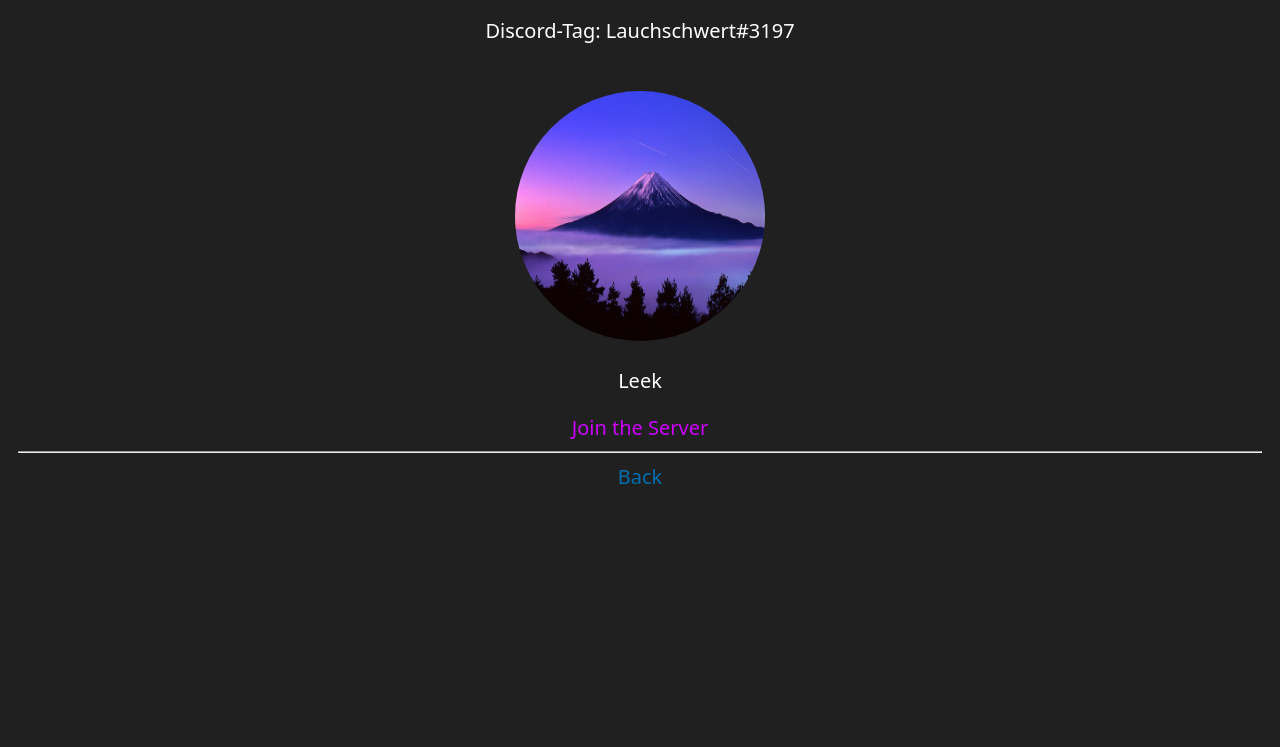
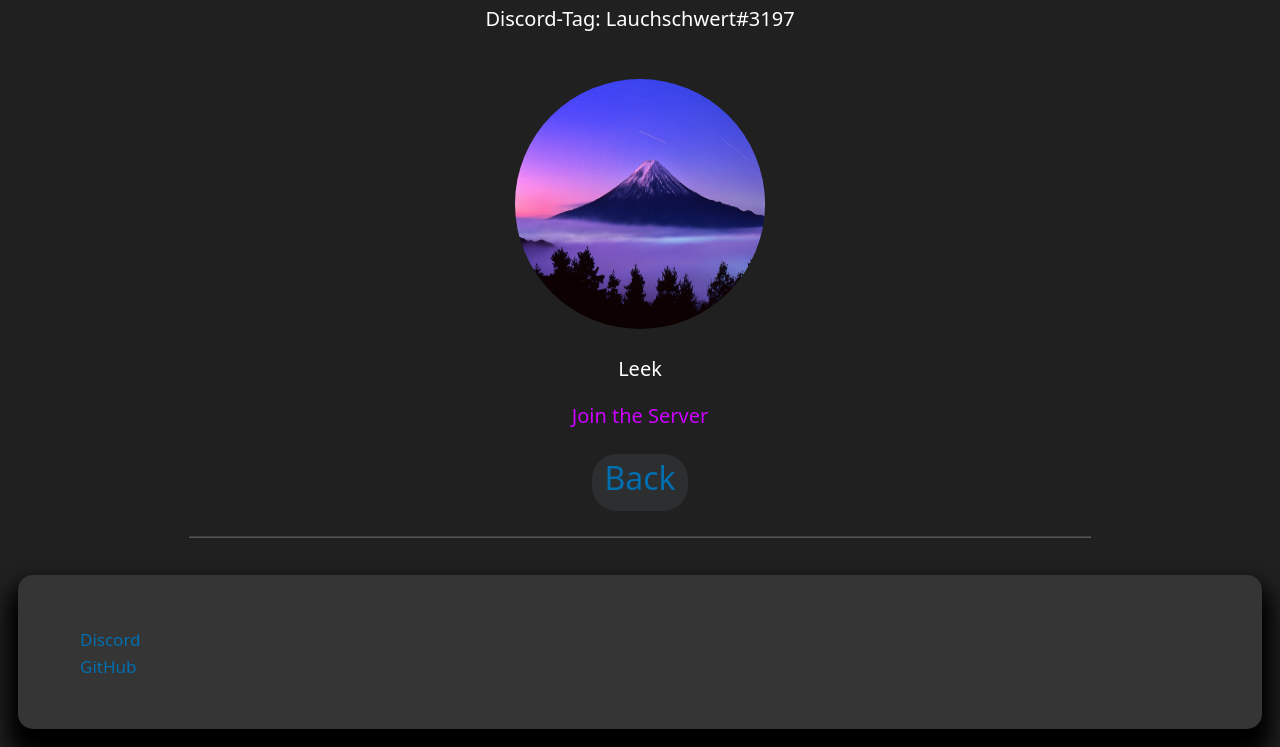
Before and after one commit to Lauchschwert/Website, a plain HTML site: page discord.html in a window 1280 px wide. Shown: the part 530-1277 px from the top of the page. Before the commit the page ends 1038 px from the top, so only its background shows below. Drawn offline with Linux system fonts and the light colour scheme.

Commit message:
Website cleanup
💚 - Improvement in User Accessibility

💚 - Top + Bot -Navbar more smooth

💚 - added Box shadows to top and bot navbar which change color and size of the Navbar and shadow

```diff
--- a/assets/style.css
+++ b/assets/style.css
@@ -1,7 +1,6 @@
 * {
   font-family: system-ui, -apple-system, BlinkMacSystemFont, 'Segoe UI', Roboto, Oxygen, Ubuntu, Cantarell, 'Open Sans', 'Helvetica Neue', sans-serif;
   color: white;
-  transition-duration: .7s;
 }
 body {
   background: rgb(32, 32, 32);
@@ -11,29 +10,43 @@ body {
 }
 a.tl {
   color: rgb(0, 111, 175);
-  transition-duration: .5s;
+  transition-duration: .2s;
 }
 a.tl:hover {
   color: aqua;
   transition: .5s;
-  transition-duration: .5s;
+  transition-duration: .2s;
 }
 div a {
   color: rgb(0, 111, 175);
   padding: 12px;
   font-size: 20px;
-  transition: 1s;
+  transition: .2s;
   text-decoration: none;
 }
 div a:hover {
-  transition-duration: 0.3s;
+  transition-duration: 0.2s;
   font-size: 25px;
   color: aqua;
 }
 div.credits {
-  background-color:rgb(53, 53, 53);
-  padding: 50px;
+  background-color: rgb(53, 53, 53);
+  overflow: hidden;
+  padding:50px ;
   border-radius: 15px;
+  box-shadow: 0px 18px 20px 10px;
+  color: black;
+  transition-duration: .2s;
+}
+div.credits:hover{
+  box-shadow: 0px 18px 20px 10px;
+  color: rgb(0, 0, 0);
+  transition-duration: .2s;
+  color: rgb(100, 30, 85);
+  border-style: groove;
+  border-width: 1px;
+  border-color: rgb(255, 0, 212);
+  padding: 48px;
 }
 div.credits a {
   font-size: 17px;
@@ -43,6 +56,19 @@ div.credits a {
   overflow: hidden;
   padding-bottom: 22px;
   border-radius: 15px;
+  box-shadow: 0px 18px 20px 10px;
+  color: black;
+  transition-duration: .2s;
+}
+.topnav:hover{
+  box-shadow: 0px 18px 30px 15px;
+  transition-duration: .2s;
+  padding-top: 8px;
+  transform: scale(1.01);
+  color: rgb(100, 30, 85);
+  border-style: groove;
+  border-width: 1px;
+  border-color: rgb(255, 0, 212);
 }
 .topnav a {
   float: left;
@@ -134,3 +160,29 @@ b:hover
  transform: scale(1.1);
  color:aqua;
 }
+
+.bckbtn {
+  font-size: 32px;
+  background-color: rgb(44, 46, 48);
+  border-radius: 25px;
+  padding-top: 2px;
+  transition-duration: .2s;
+}
+.bckbtn:hover {
+  background-color: rgb(66, 69, 71);
+  transition-duration: .2s;
+  font-size: 32px;
+}
+img{
+  border-radius: 32px;
+  box-shadow: 0px 0px 0px 0px;
+  transition-duration: .2s;
+}
+img:hover{
+  box-shadow: 0px 0px 0px 0px;
+  transition-duration: .2s;
+}
+.btmhr{
+  opacity: 25%;
+  width: 900px;
+}
--- a/discord.html
+++ b/discord.html
@@ -21,7 +21,6 @@
         </ul>
       </div>
     <h1>Discord</h1>
-    <hr>
     <div class="dcPictures">
       <br>
     <a href="https://discord.com/users/771670074405945375/"><img class="dc_img" src="assets/img/discord-pfp-1.jpeg" alt="Avatar von Lauchschwert"></a>
@@ -32,12 +31,19 @@
     <br>
     <p>Leek</p>
     <a href="https://discord.gg/WFKt2qssjP" class="dc_link" target="_blank">Join the Server</a>
-    <hr>
     </div>
     <div>
-        <a href="socials.html">Back</a>
+      <br>
+        <a class="bckbtn" href="socials.html">Back</a>
     </div>
   </center>
+  <br>
+  <hr class="btmhr">
+  <br>
+  <div class="credits">
+  <a href="discord.html">Discord<br></a>
+  <a href="https://github.com/Lauchschwert/" target="_blank">GitHub</a>
+  </div>
     </body>
 
 
```
Also changed, not shown: aboutme.html (+5 -3 lines), contactme.html (+7 -5 lines), index.html (+1 -3 lines), socials.html (+7 -6 lines).
